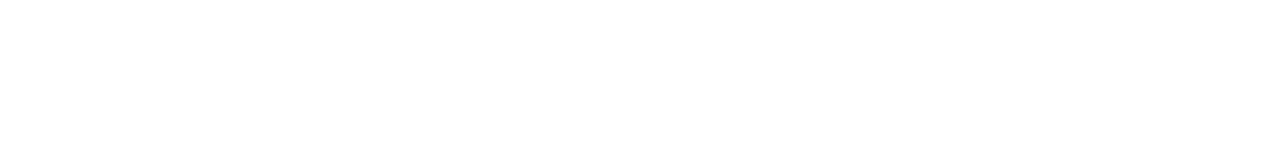
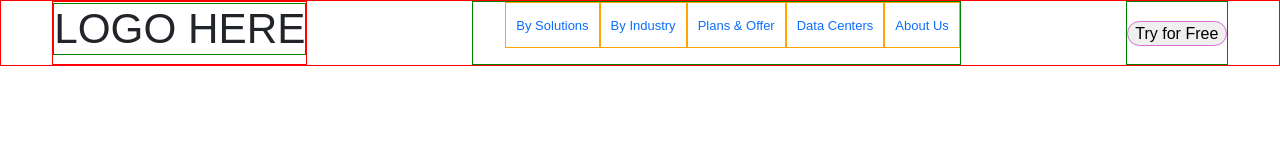
Before and after one commit to ConnectToQadir/Assignment_03, a plain HTML site: page index.html in a window 1280 px wide. Drawn offline with Linux system fonts and the light colour scheme; files that its build step writes are made by us from their sources.

Commit message:
NavBar Created

```diff
--- a/css/style.css
+++ b/css/style.css
@@ -0,0 +1,64 @@
+*{
+    margin:0px;
+    padding:0px;
+    box-sizing: border-box;
+    font-family:sans-serif;
+}
+
+/*------------------------------------------*/
+#header{
+    background-image: url();
+}
+/*------------------------------------------*/
+#navBar{
+    border:1px solid red;
+    display:flex;
+    justify-content:space-between;
+    padding:0% 4%;
+}
+
+#navBar .logo{
+    border:1px solid red;
+    display:flex;
+    align-items: center;
+}
+
+#navBar .logo h1{
+    border:1px solid green;
+    font-size:3.3vw;
+}
+
+.navLinks{
+    border:1px solid green;
+    display:flex;
+    align-items: center;
+}
+
+.navLinks ul{
+    display:flex;
+    list-style:none;
+}
+
+.navLinks ul li{
+    border:1px solid orange;
+    padding:10px;
+}
+
+.navLinks ul li a{
+    text-decoration: none;
+    font-size:13px;
+}
+
+.tryForFreeButtonDiv{
+    border:1px solid green;
+    display: flex;
+    align-items:center;
+}
+
+.tryForFreeButton{
+    border:1px solid orchid;
+    width:100px;
+    font-size:16px;
+    height:25px;
+    border-radius:15px;
+}
--- a/index.html
+++ b/index.html
@@ -10,6 +10,26 @@
     <link rel="stylesheet" href="css/style.css">
 </head>
 <body>
-
+    <section id="header">
+        <!-------------------------------------------------------->
+        <nav id="navBar">
+            <div class="logo">
+                <h1>LOGO HERE</h1>
+            </div>
+            <div class="navLinks">
+                <ul>
+                    <li><a href="#">By Solutions</a></li>
+                    <li><a href="#">By Industry</a></li>
+                    <li><a href="#">Plans & Offer</a></li>
+                    <li><a href="#">Data Centers</a></li>
+                    <li><a href="#">About Us</a></li>
+                </ul>
+            </div>
+            <div class="tryForFreeButtonDiv">
+                <button class="tryForFreeButton">Try for Free</button>
+            </div>
+        </nav>
+                <!-------------------------------------------------------->
+    </section>
 </body>
 </html>
```
Also changed, not shown: images/IMG-20211202-WA0003.jpg (added), images/IMG-20211202-WA0026.jpg (added), images/orangeBackground.png (added), 1 other file.
